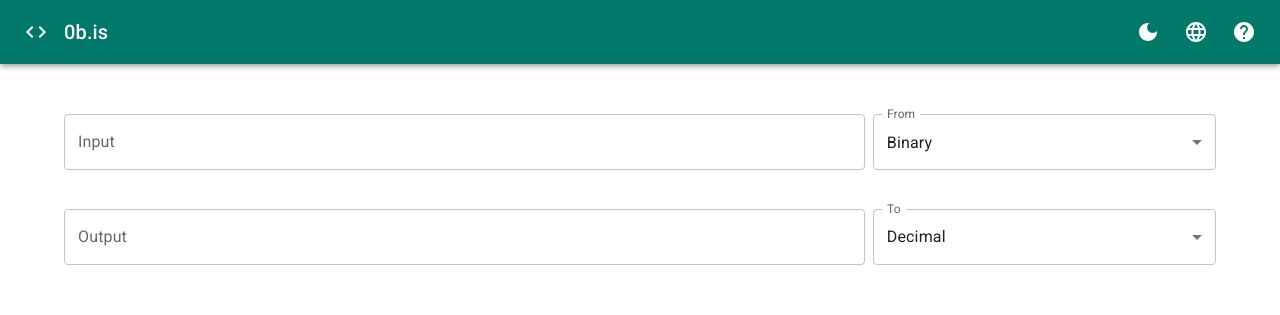
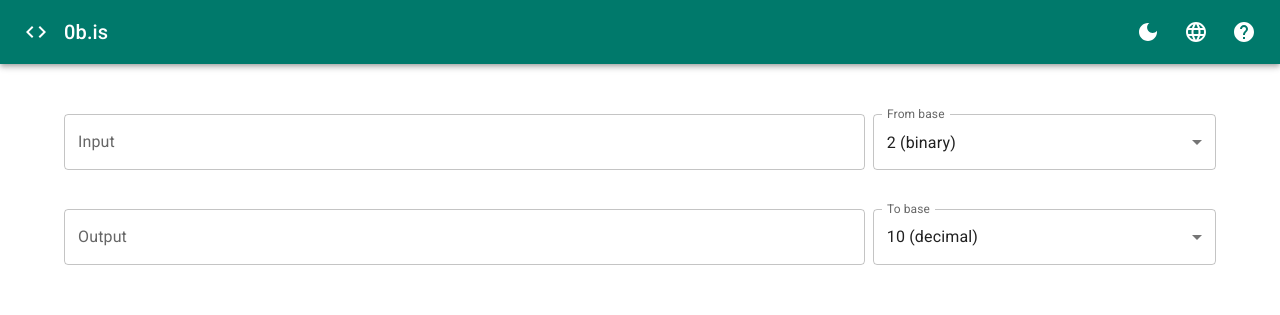
Before and after one commit to rikurauhala/0b.is, a React (Create React App) app: page / in a window 1280 px wide. Shown: the top 315 px of the page. Built offline with nearby package versions, Linux system fonts and the light colour scheme.

Commit message:
Update system type translations

```diff
--- a/src/components/NumberInput/InputSystemSelect.tsx
+++ b/src/components/NumberInput/InputSystemSelect.tsx
@@ -25,9 +25,9 @@ const InputSystemSelect = (props: InputSystemSelectProps): JSX.Element => {
 
   return (
     <FormControl sx={{ width: { sm: '100%', md: '30%' } }}>
-      <InputLabel>{languages['From'][language]}</InputLabel>
+      <InputLabel>{languages['From base'][language]}</InputLabel>
       <Select
-        label="From"
+        label={languages['From base'][language]}
         onChange={handleChange}
         value={inputSystem.toString()}
       >
--- a/src/components/NumberOutput/OutputSystemSelect.tsx
+++ b/src/components/NumberOutput/OutputSystemSelect.tsx
@@ -24,9 +24,9 @@ const OutputSystemSelect = (props: OutputSystemSelectProps): JSX.Element => {
 
   return (
     <FormControl sx={{ width: { sm: '100%', md: '30%' } }}>
-      <InputLabel>{languages['To'][language]}</InputLabel>
+      <InputLabel>{languages['To base'][language]}</InputLabel>
       <Select
-        label={languages['To'][language]}
+        label={languages['To base'][language]}
         onChange={handleChange}
         value={outputSystem.toString()}
       >
--- a/src/languages/index.ts
+++ b/src/languages/index.ts
@@ -8,8 +8,8 @@ type LanguagesType = {
 
 export const languages: LanguagesType = {
   'Binary': {
-    'enUS': 'Binary',
-    'fiFI': 'Binääri',
+    'enUS': '2 (binary)',
+    'fiFI': '2 (binääri)',
   },
   'Change language': {
     'enUS': 'Change language',
@@ -28,8 +28,8 @@ export const languages: LanguagesType = {
     'fiFI': 'Kopioi',
   },
   'Decimal': {
-    'enUS': 'Decimal',
-    'fiFI': 'Desimaali',
+    'enUS': '10 (decimal)',
+    'fiFI': '10 (desimaali)',
   },
   'Documentation': {
     'enUS': 'Documentation',
@@ -43,13 +43,13 @@ export const languages: LanguagesType = {
     'enUS': 'Finnish',
     'fiFI': 'suomi',
   },
-  'From': {
-    'enUS': 'From',
-    'fiFI': 'Mistä',
+  'From base': {
+    'enUS': 'From base',
+    'fiFI': 'Kantaluvusta',
   },
   'Hexadecimal': {
-    'enUS': 'Hexadecimal',
-    'fiFI': 'Heksadesimaali',
+    'enUS': '16 (hexadecimal)',
+    'fiFI': '16 (heksadesimaali)',
   },
   'Input': {
     'enUS': 'Input',
@@ -64,8 +64,8 @@ export const languages: LanguagesType = {
     'fiFI': 'Numero ei ole kelvollinen!'
   },
   'Octal': {
-    'enUS': 'Octal',
-    'fiFI': 'Oktaali',
+    'enUS': '8 (octal)',
+    'fiFI': '8 (oktaali)',
   },
   'Output': {
     'enUS': 'Output',
@@ -79,9 +79,9 @@ export const languages: LanguagesType = {
     'enUS': 'Source code',
     'fiFI': 'Lähdekoodi',
   },
-  'To': {
-    'enUS': 'To',
-    'fiFI': 'Mihin',
+  'To base': {
+    'enUS': 'To base',
+    'fiFI': 'Kantalukuun',
   },
   'Use light theme': {
     'enUS': 'Use light theme',
```
